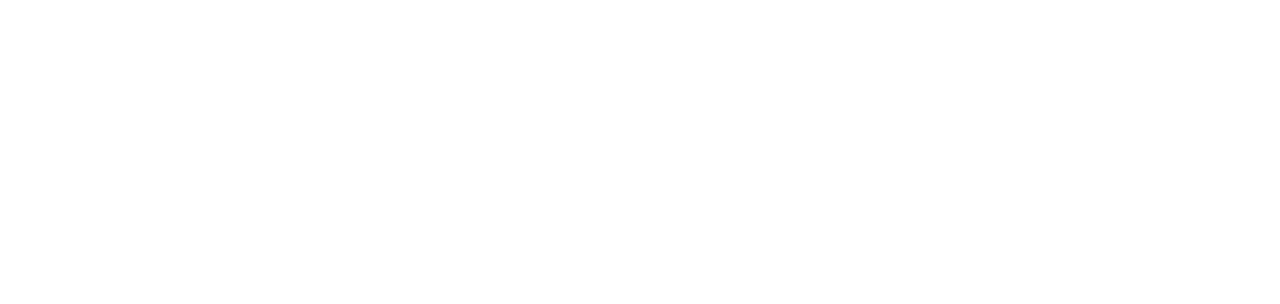
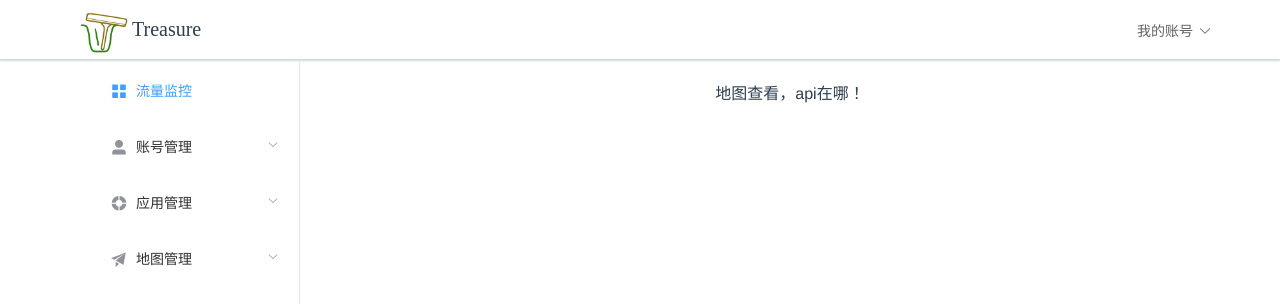
Before and after one commit to cyy942465/treasure-admin, a Vue app: page /Home/Map in a window 1280 px wide. Shown: the top 304 px of the page. Built offline with nearby package versions, Linux system fonts and the light colour scheme.

Commit message:
完善了路由，实在累了今天摆了

```diff
--- /dev/null
+++ b/src/components/app/Articles.vue
@@ -0,0 +1,5 @@
+<template>
+  <div>
+    文章管理！
+  </div>
+</template>
--- /dev/null
+++ b/src/components/app/Goods.vue
@@ -0,0 +1,5 @@
+<template>
+  <div>
+    商品管理!
+  </div>
+</template>
--- /dev/null
+++ b/src/components/app/Orders.vue
@@ -0,0 +1,5 @@
+<template>
+  <div>
+    订单管理！
+  </div>
+</template>
--- /dev/null
+++ b/src/components/data/Data.vue
@@ -0,0 +1,5 @@
+<template>
+  <div>
+    流量监控！
+  </div>
+</template>
--- a/src/components/layout/TheAside.vue
+++ b/src/components/layout/TheAside.vue
@@ -1,14 +1,23 @@
 <template>
   <div class="container">
-    <el-menu default-active="2" class="el-menu-vertical-demo">
+    <el-menu default-active="0" class="el-menu-vertical-demo">
+
+      <el-menu-item index="0">
+        <i class="el-icon-menu"></i>
+        <span slot="title">流量监控</span>
+      </el-menu-item>
 
       <el-submenu index="1">
         <template slot="title">
           <i class="el-icon-user-solid"></i>
           <span>账号管理</span>
         </template>
+        <router-link to="/Home/Admins">
           <el-menu-item index="1-1">管理账号</el-menu-item>
+        </router-link>
+        <router-link to="/Home/Users">
           <el-menu-item index="1-2">用户账号</el-menu-item>
+        </router-link>
       </el-submenu>
 
       <el-submenu index="2">
@@ -16,9 +25,15 @@
           <i class="el-icon-s-help"></i>
           <span>应用管理</span>
         </template>
+        <router-link to="/Home/Orders">
           <el-menu-item index="2-1">订单管理</el-menu-item>
+        </router-link>
+        <router-link to="/Home/Goods">
           <el-menu-item index="2-2">商品管理</el-menu-item>
+        </router-link>
+        <router-link to="/Home/Articles">
           <el-menu-item index="2-3">文章管理</el-menu-item>
+        </router-link>
       </el-submenu>
 
       <el-submenu index="3">
@@ -26,8 +41,12 @@
           <i class="el-icon-s-promotion"></i>
           <span>地图管理</span>
         </template>
+        <router-link to="/Home/Map">
           <el-menu-item index="3-1">地图查看</el-menu-item>
+        </router-link>
+        <router-link to="/Home/Points">
           <el-menu-item index="3-2">标点管理</el-menu-item>
+        </router-link>
       </el-submenu>
     </el-menu>
   </div>
@@ -40,10 +59,13 @@
 </script>
 
 <style scoped>
+a {
+  text-decoration: none;
+}
 .container {
   margin-top: 2px;
 }
 .el-menu-vertical-demo {
-  min-height: 40em;
+  min-height: 91vh;
 }
 </style>
--- /dev/null
+++ b/src/components/maps/Map.vue
@@ -0,0 +1,5 @@
+<template>
+  <div>
+    地图查看，api在哪！
+  </div>
+</template>
--- /dev/null
+++ b/src/components/maps/Points.vue
@@ -0,0 +1,5 @@
+<template>
+  <div>
+    标点审核！
+  </div>
+</template>
--- a/src/router/index.js
+++ b/src/router/index.js
@@ -28,12 +28,37 @@
       {
         path: 'Users', // /Home/Users
         name: 'Users',
-        component: () => import('../components/Users.vue')
+        component: () => import('../components/account/Users.vue')
       },
       {
         path: 'Admins', // /Home/Admins
         name: 'Admins',
-        component: () => import('../components/Admins.vue')
+        component: () => import('../components/account/Admins.vue')
+      },
+      {
+        path: 'Orders', // /Home/Orders
+        name: 'Orders',
+        component: () => import('../components/app/Orders.vue')
+      },
+      {
+        path: 'Goods', // /Home/Goods
+        name: 'Goods',
+        component: () => import('../components/app/Goods.vue')
+      },
+      {
+        path: 'Articles', // /Home/Articles
+        name: 'Articles',
+        component: () => import('../components/app/Articles.vue')
+      },
+      {
+        path: 'Map', // /Home/Map
+        name: 'Map',
+        component: () => import('../components/maps/Map.vue')
+      },
+      {
+        path: 'Points', // /Home/Points
+        name: 'Points',
+        component: () => import('../components/maps/Points.vue')
       }
     ]
   }
--- a/src/views/Home.vue
+++ b/src/views/Home.vue
@@ -8,6 +8,7 @@
         <the-aside></the-aside>
       </el-aside>
       <el-main>
+
         <router-view></router-view>
       </el-main>
     </el-container>
@@ -29,7 +30,7 @@
 
 <style scoped>
 .header {
-  height: 5em;
+  height: 9vh;
   width: 100%;
   display: flex;
   justify-content: center;
```
Also changed, not shown: src/components/account/Admins.vue (renamed from src/components/Admins.vue), src/components/account/Users.vue (renamed from src/components/Users.vue). Lines whose indentation alone changed are shown as unchanged.
